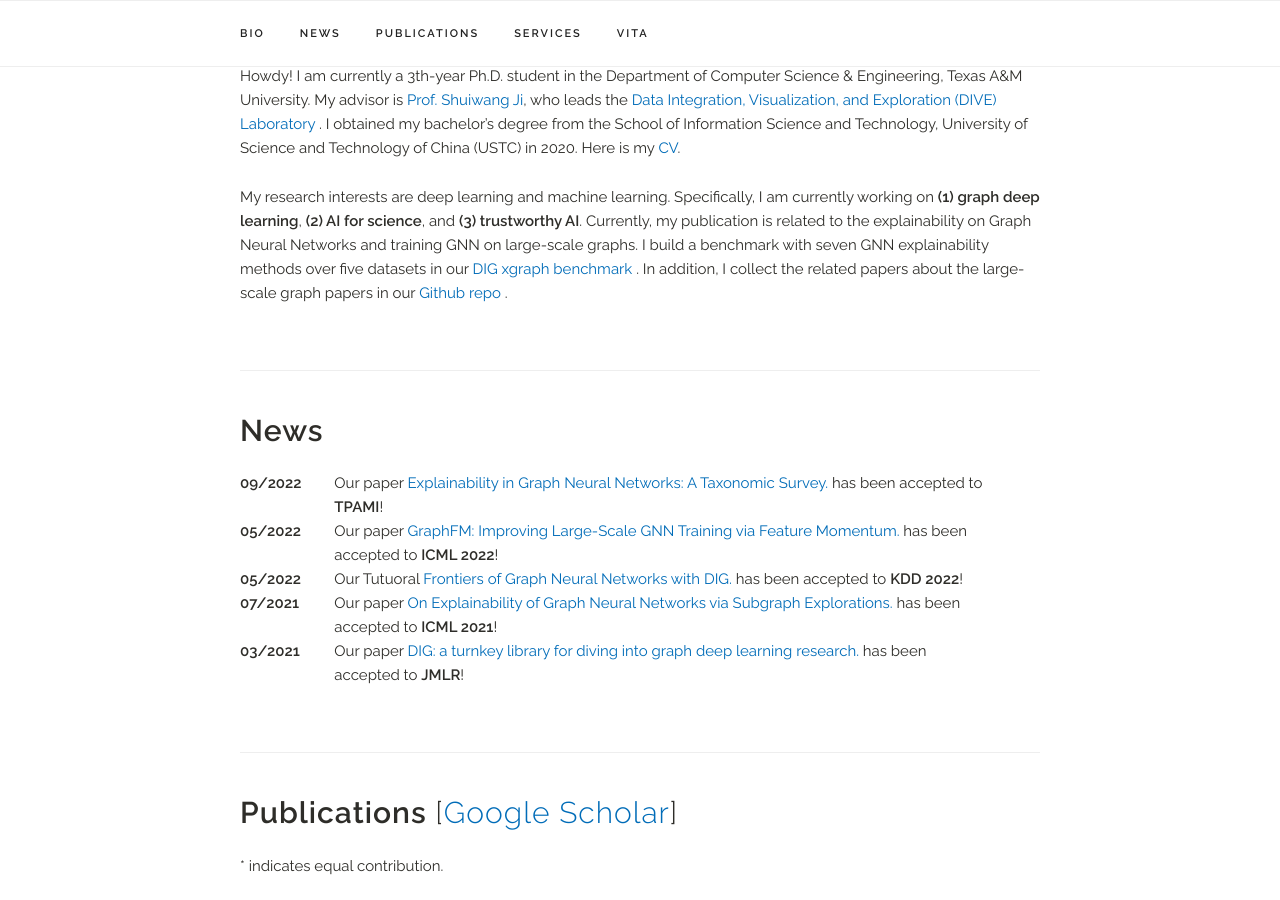
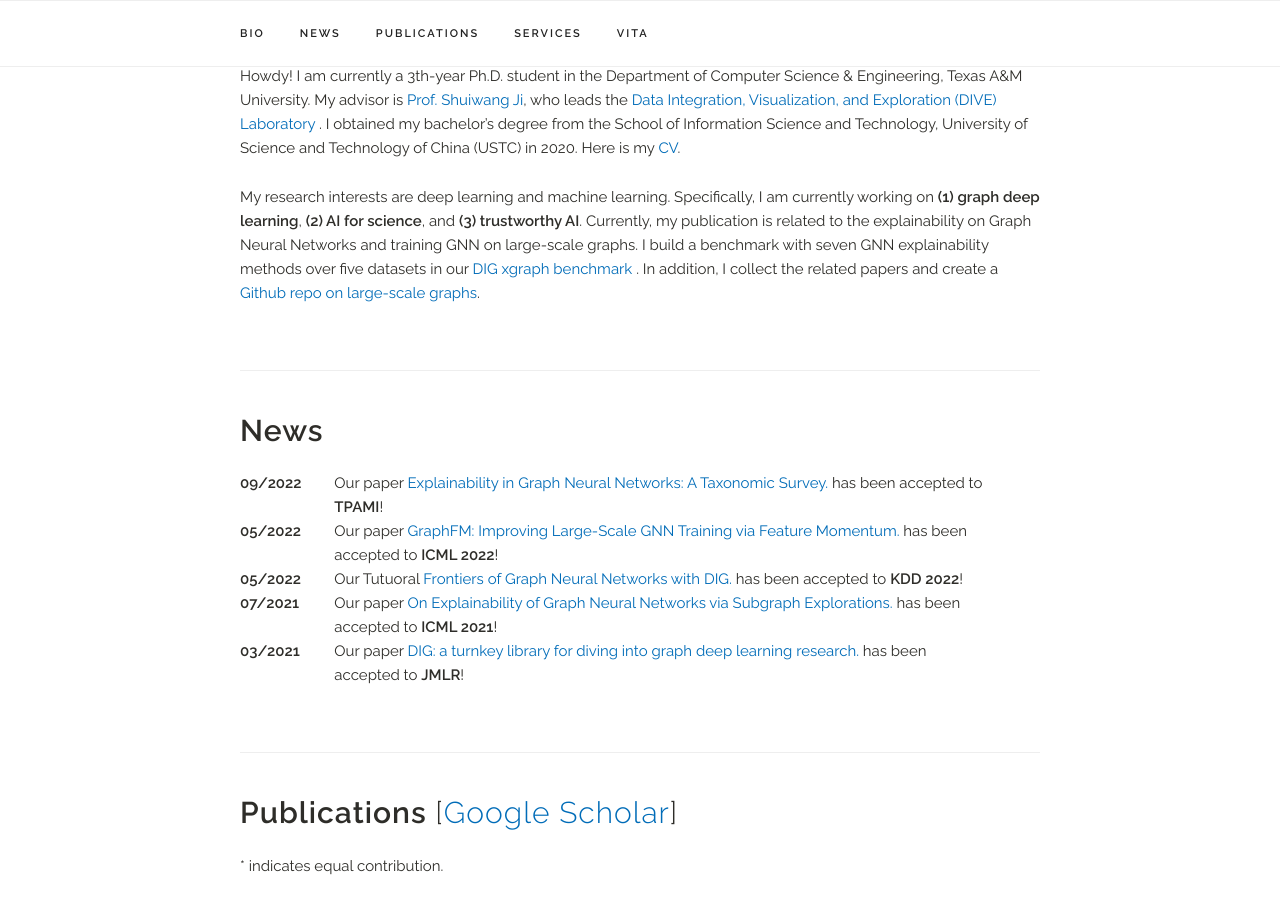
Before and after one commit to Oceanusity/Oceanusity.github.io, a Jekyll site: the page built from index.html, in a window 1280 px wide and 900 px high, scrolled down 381 px. Built offline with Jekyll 4.4.1, drawn with Linux system fonts in a browser that asks for light colours; a style sheet for code colours, icons or effects is not loaded.

Commit message:
Update index.html

```diff
--- a/index.html
+++ b/index.html
@@ -21,8 +21,8 @@ title: Home
     Currently, my publication is related to the explainability on Graph Neural Networks and training GNN on large-scale graphs.
     I build a benchmark with seven GNN explainability methods over five datasets in our
     <a href="https://github.com/divelab/DIG/tree/dig-stable/benchmarks/xgraph"> DIG xgraph benchmark </a>.
-    In addition, I collect the related papers about the large-scale graph papers in our
-    <a href="https://github.com/Oceanusity/awesome-gnns-on-large-scale-graphs"> Github repo </a>.
+    In addition, I collect the related papers and create a
+    <a href="https://github.com/Oceanusity/awesome-gnns-on-large-scale-graphs"> Github repo on large-scale graphs</a>.
   </p>
 </div>
 
```
